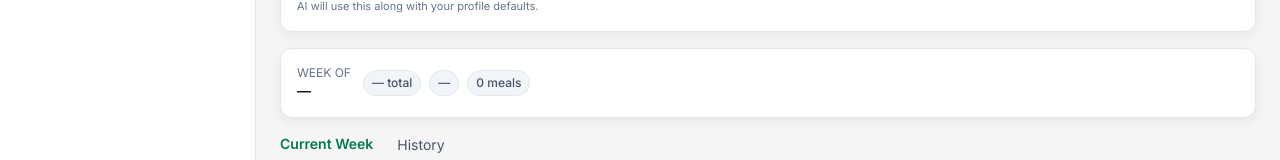
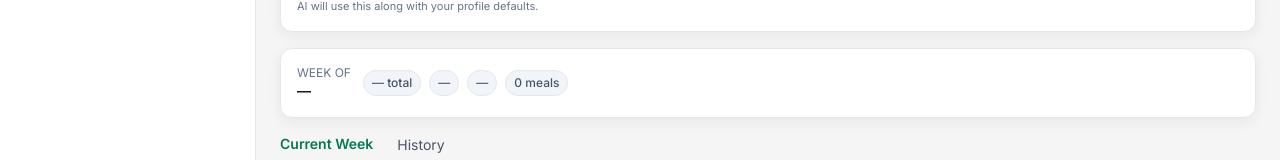
Before and after one commit to Sohaibmeo/ai-agent, a React app in the folder frontend/: page /plans in a window 1280 px wide. Both pictures are taken after typing "Sample" into the empty fields and a click on the button "Generate New Week". Shown: the part 277-437 px from the top of the page. Built offline with nearby package versions, Linux system fonts and the light colour scheme; no server answers; the HTML template or start-up script is replaced by a standard one.

Commit message:
added protein in total week view

```diff
--- a/frontend/src/pages/PlansPage.tsx
+++ b/frontend/src/pages/PlansPage.tsx
@@ -37,6 +37,7 @@ export function PlansPage() {
 
   const totalMeals = useMemo(() => days.reduce((acc, d) => acc + (d.meals?.length || 0), 0), [days]);
   const avgKcal = plan && days.length ? (plan.total_kcal ? Math.round(Number(plan.total_kcal) / days.length) : null) : null;
+  const avgProtein = plan && days.length ? (plan.total_protein ? Math.round(Number(plan.total_protein) / days.length) : null) : null;
 
   const goToRecipe = (mealId: string) => {
     navigate(`/plans/meal/${mealId}`);
@@ -130,11 +131,17 @@ export function PlansPage() {
                 <Skeleton className="h-5 w-16 rounded-full" />
                 <Skeleton className="h-5 w-16 rounded-full" />
                 <Skeleton className="h-5 w-16 rounded-full" />
+                <Skeleton className="h-5 w-16 rounded-full" />
               </>
             ) : (
               <>
                 <span className={pillClass}>{formatCurrency(plan?.total_estimated_cost_gbp)} total</span>
-                <span className={pillClass}>{avgKcal ? `${avgKcal} kcal avg` : '—'}</span>
+                <span className={pillClass}>
+                  {plan?.total_kcal ? `${Math.round(Number(plan.total_kcal))} kcal` : '—'} {avgKcal ? `(${avgKcal} avg)` : ''}
+                </span>
+                <span className={pillClass}>
+                  {plan?.total_protein ? `${Math.round(Number(plan.total_protein))}g protein` : '—'} {avgProtein ? `(${avgProtein} avg)` : ''}
+                </span>
                 <span className={pillClass}>{totalMeals} meals</span>
               </>
             )}
```
